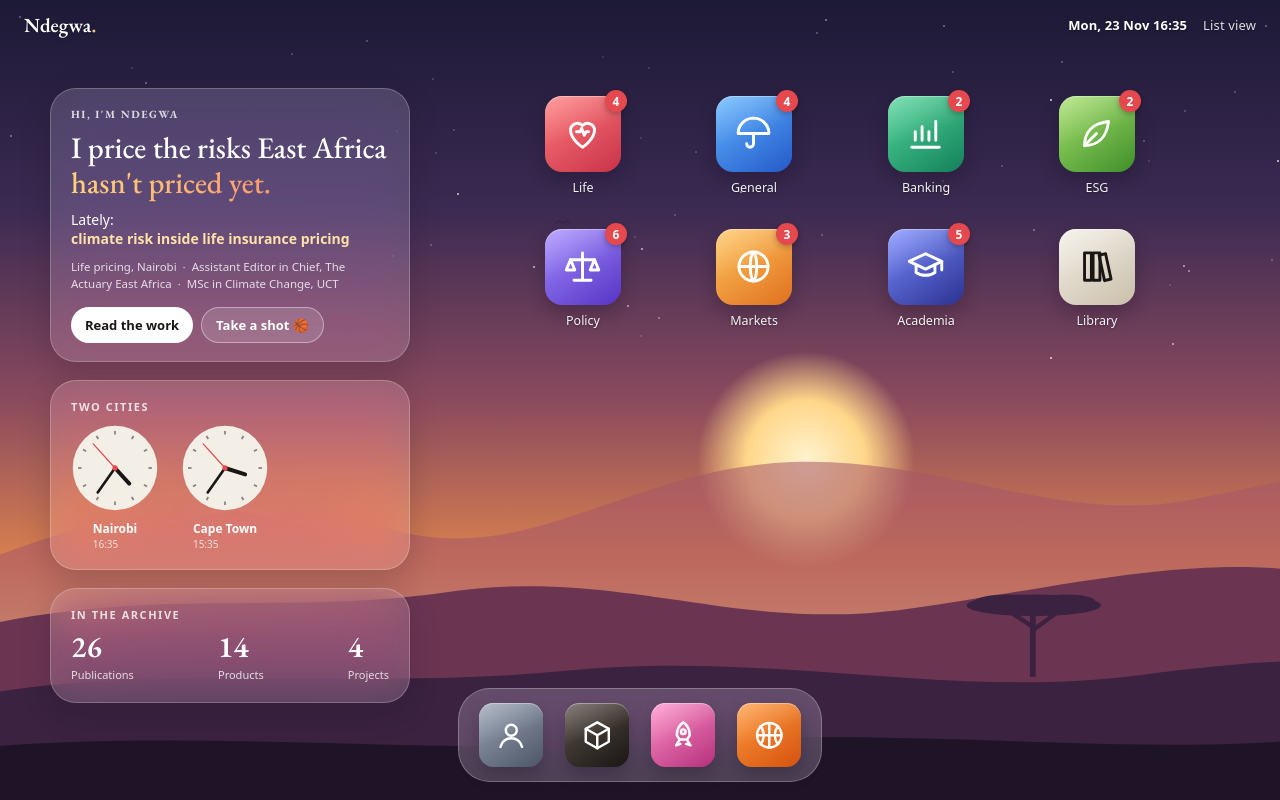
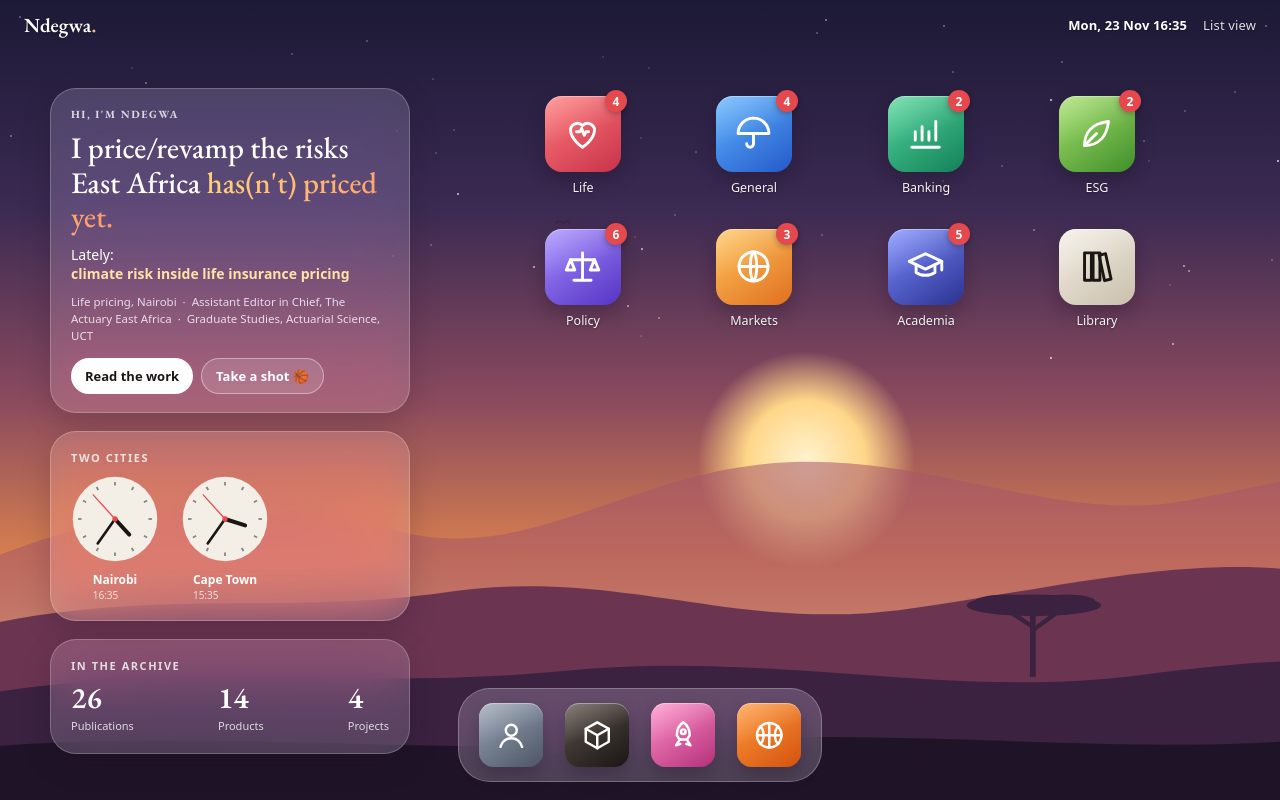
Before and after one commit to vndegwa/Ndegwa-Preview, a plain HTML site: page index.html in a window 1280 px wide. Drawn offline with nearby package versions, Linux system fonts and the light colour scheme.

Commit message:
Update index.html

```diff
--- a/index.html
+++ b/index.html
@@ -301,9 +301,9 @@
     <div class="widgets">
       <section class="widget hello">
         <h2>Hi, I'm Ndegwa</h2>
-        <p class="big">I price the risks East Africa <span class="hl">hasn't priced yet.</span></p>
+        <p class="big">I price/revamp the risks East Africa <span class="hl">has(n't) priced yet.</span></p>
         <p class="lately">Lately: <span class="rotator" id="rotator" aria-live="polite">annuities without a Kenyan annuitant table</span></p>
-        <p class="roles">Life pricing, Nairobi &nbsp;·&nbsp; Assistant Editor in Chief, The Actuary East Africa &nbsp;·&nbsp; MSc in Climate Change, UCT</p>
+        <p class="roles">Life pricing, Nairobi &nbsp;·&nbsp; Assistant Editor in Chief, The Actuary East Africa &nbsp;·&nbsp; Graduate Studies, Actuarial Science, UCT</p>
         <div class="cta">
           <button data-open="library">Read the work</button>
           <button data-open="contact" class="ghost">Take a shot &#127936;</button>
```
